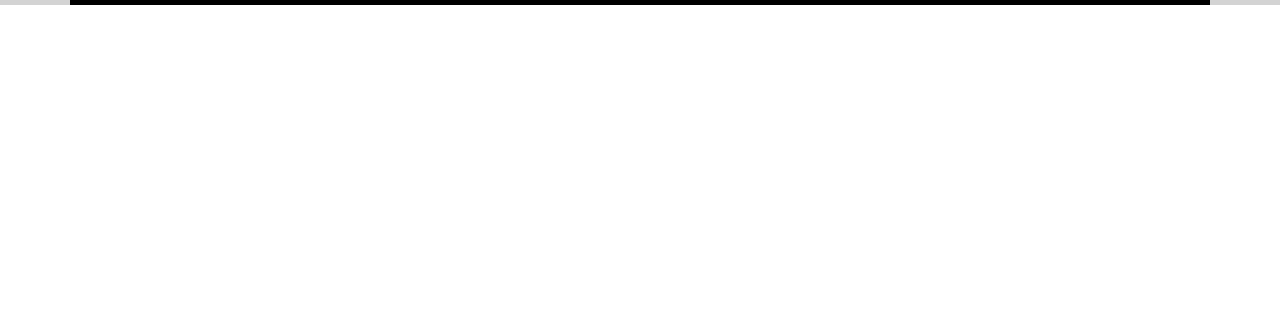
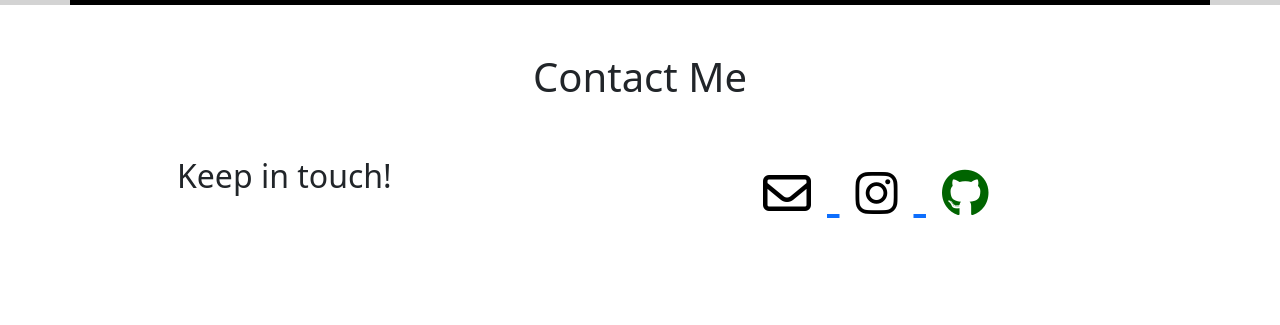
Before and after one commit to HalfmoonSD/halfmoonsd.github.io, a plain HTML site: page index.html in a window 1280 px wide. Shown: the part 2098-2423 px from the top of the page. Before the commit the page ends 2103 px from the top, so only its background shows below. Drawn offline with nearby package versions, Linux system fonts and the light colour scheme.

Commit message:
Update index.html

```diff
--- a/index.html
+++ b/index.html
@@ -5,6 +5,8 @@
     <link rel="stylesheet" href="/style.css">
     <!-- CSS only -->
     <link href="https://cdn.jsdelivr.net/npm/bootstrap@5.2.2/dist/css/bootstrap.min.css" rel="stylesheet" integrity="sha384-Zenh87qX5JnK2Jl0vWa8Ck2rdkQ2Bzep5IDxbcnCeuOxjzrPF/et3URy9Bv1WTRi" crossorigin="anonymous">
+
+    <link rel="stylesheet" href="path/to/font-awesome/css/font-awesome.min.css">
 </head>
 <body>
 <nav class="navbar fixed-top navbar-expand-lg navbar-dark bg-dark py-3 py-lg-0 px-lg-5">
@@ -56,7 +58,7 @@
 <div class = "container-fluid py-5" id = "about" style="background-color:lightgray ;">
     <div class = "container" >
         <div class = "position-relative d-flex align-items-center justify-content-center" style="padding-bottom: 20px ;">
-            <h1>About Me</h1>
+            <h1 style = "font-family: system-ui, -apple-system, BlinkMacSystemFont, 'Segoe UI', Roboto, Oxygen, Ubuntu, Cantarell, 'Open Sans', 'Helvetica Neue', sans-serif;">About Me</h1>
         </div>
         <div class= "row g-16">
             <div class = "col-6 mx-auto">
@@ -72,7 +74,7 @@
 <div class = "container-fluid py-6" id = "travel" style="background-color:lightgray ;">
     <div class = "container" >
         <div class = "position-relative d-flex align-items-center justify-content-center" style="padding-bottom: 20px ;">
-            <h1>Travel with me!</h1>
+            <h1 style = "font-family: system-ui, -apple-system, BlinkMacSystemFont, 'Segoe UI', Roboto, Oxygen, Ubuntu, Cantarell, 'Open Sans', 'Helvetica Neue', sans-serif;">Travel with me!</h1>
         </div>
         <div class= "row g-16">
             <div class = "col-12 mx-auto travel-box">
@@ -82,6 +84,30 @@
         </div>
     </div>
 </div>
+
+<div class="container-fluid py-5" id="contact">
+    <div class="container">
+        <div class="position-relative d-flex align-items-center justify-content-center">
+            <h1 style = "font-family: system-ui, -apple-system, BlinkMacSystemFont, 'Segoe UI', Roboto, Oxygen, Ubuntu, Cantarell, 'Open Sans', 'Helvetica Neue', sans-serif;">Contact Me</h1>
+        </div>
+        <div class="row justify-content-center">
+            <div class="col-lg-4 col-md-6 col-sm-8 d-block mx-auto py-5">
+            <h2>Keep in touch!</h2>
+            </div>
+
+            <div class="col-lg-4  col-md-6 col-sm-8 d-block mx-auto py-5">
+              <div class="fa-3x">
+                <a href="mailto:jasperchong21@gmail.com">
+                  <i class="fa-regular fa-envelope mx-3" style="color: black"></i>
+                </a>
+
+                <a href= "https://www.instagram.com/hey_itsjasper/"" target="_blank">
+                  <i class="fa fa-instagram mx-3" style="color: black"></i>
+                </a>
+
+                <a href="https://github.com/weilunteo/weilunteo.github.io" target="_blank">
+                  <i class="fa-brands fa-github fa-beat mx-3" style="color: darkgreen"></i>
+                 </a>
 
     <!-- <div class = header-box>
         <h1> Jasper Chong </h1>
```
